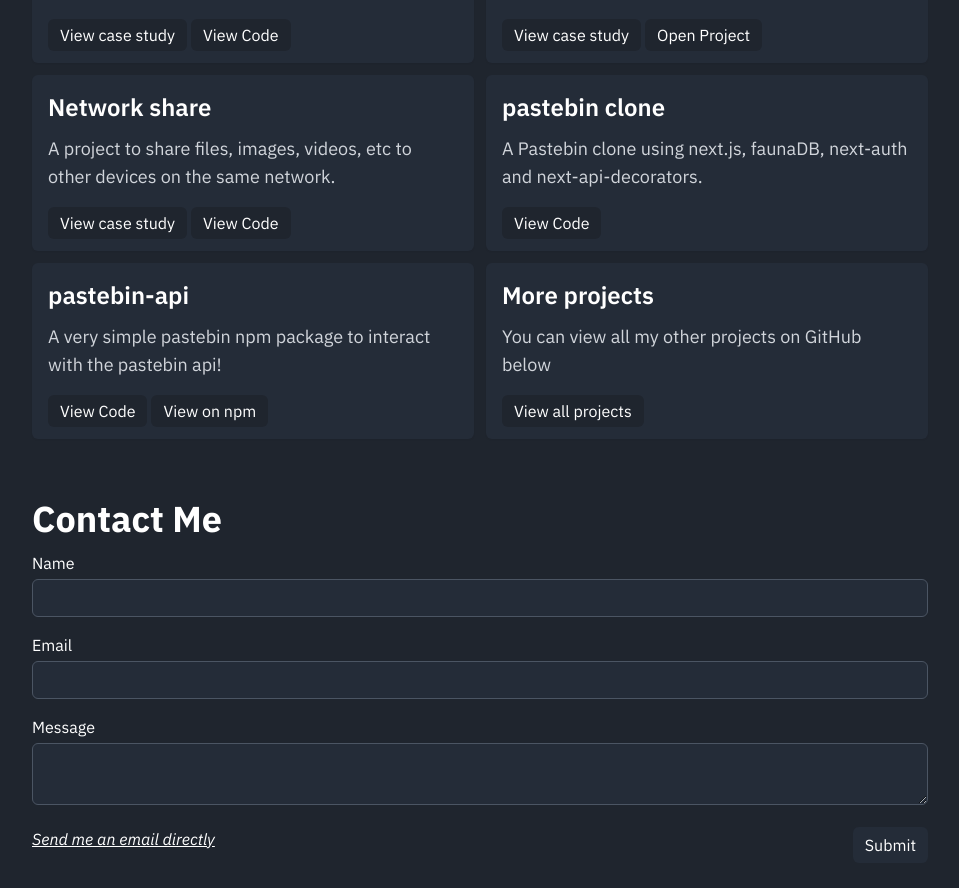
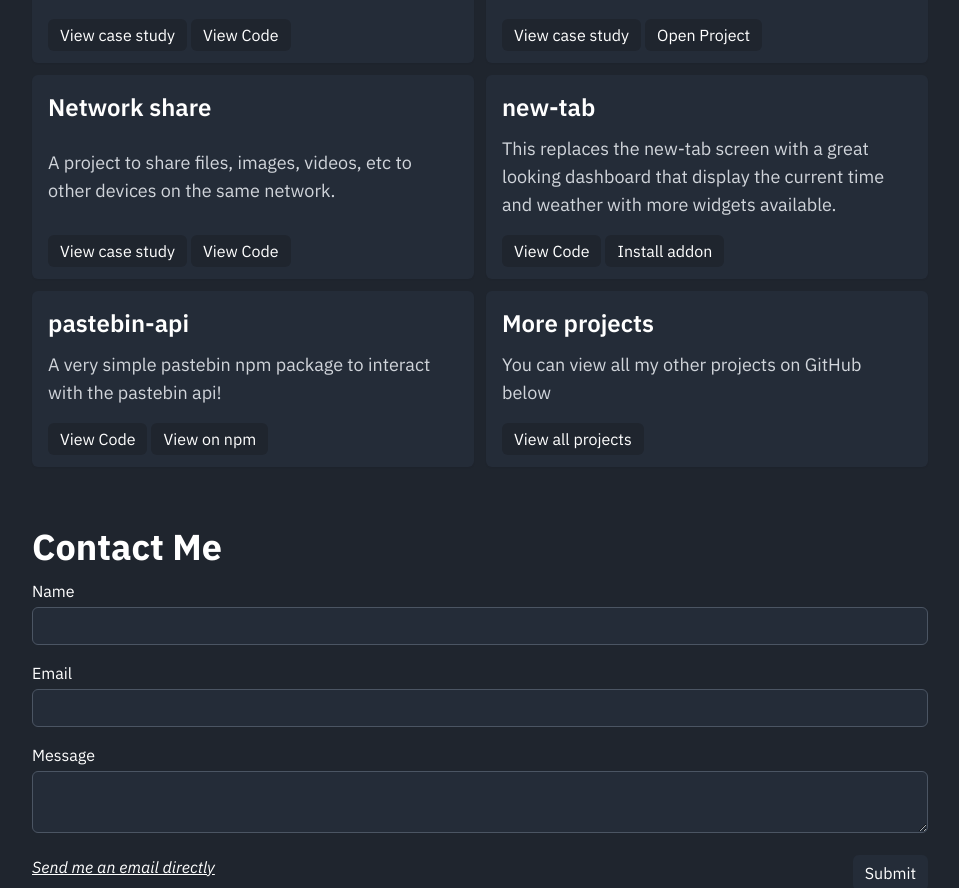
Before and after one commit to pzk3/casperiv.dev, a Next.js app: page / in a window 1280 px wide. Shown: the part 1657-2545 px from the top of the page, without its empty margins (160-1119 px from the left). Built offline with nearby package versions, Linux system fonts and the light colour scheme.

Commit message:
:hammer: update projects

```diff
--- a/src/data/featured-projects.ts
+++ b/src/data/featured-projects.ts
@@ -78,12 +78,17 @@ export const projects: Project[] = [
   },
 
   {
-    title: "pastebin clone",
-    description: "A Pastebin clone using next.js, faunaDB, next-auth and next-api-decorators.",
+    title: "new-tab",
+    description:
+      "This replaces the new-tab screen with a great looking dashboard that display the current time and weather with more widgets available.",
     buttons: [
       {
-        url: `${url}/faunadb-pastebin-clone`,
+        url: `${url}/new-tab`,
         name: VIEW_CODE,
+      },
+      {
+        url: "https://addons.mozilla.org/en-US/firefox/addon/new_tab1/",
+        name: "Install addon",
       },
     ],
   },
```
